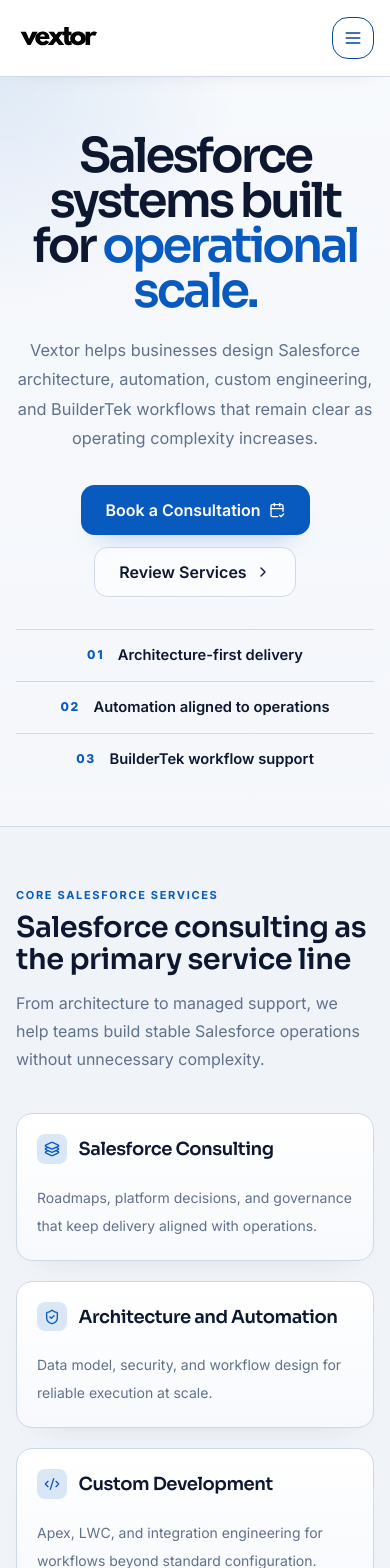
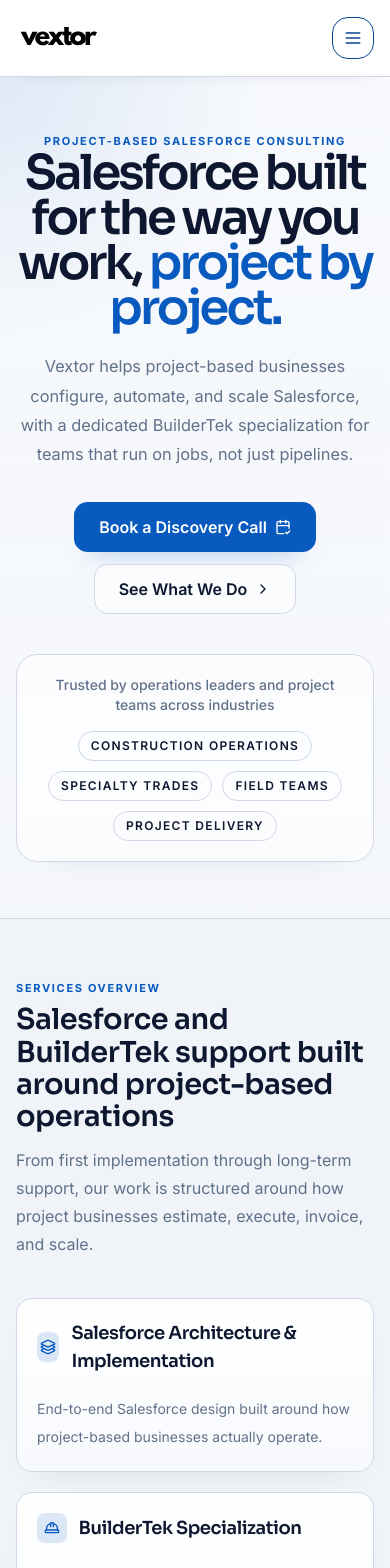
Before and after one commit to jayyymin18/vextor-site, a React (Vite) app: page / in a window 390 px wide. Shown: the top 1568 px of the page. Built offline with nearby package versions, Linux system fonts and the light colour scheme.

Commit message:
Rewrite homepage positioning and messaging

```diff
--- a/src/App.tsx
+++ b/src/App.tsx
@@ -518,47 +518,82 @@
     { path: '/' }
   )
 
-  const heroMetrics = [
-    { step: '01', title: 'Architecture-first delivery' },
-    { step: '02', title: 'Automation aligned to operations' },
-    { step: '03', title: 'BuilderTek workflow support' },
-  ]
+  const trustSignals = ['Construction operations', 'Specialty trades', 'Field teams', 'Project delivery']
 
-  const coreSalesforceCards = [
+  const serviceOverview = [
     {
       icon: Layers3,
-      title: 'Salesforce Consulting',
-      text: 'Roadmaps, platform decisions, and governance that keep delivery aligned with operations.',
+      title: 'Salesforce Architecture & Implementation',
+      text: 'End-to-end Salesforce design built around how project-based businesses actually operate.',
+    },
+    {
+      icon: HardHat,
+      title: 'BuilderTek Specialization',
+      text: 'Dedicated BuilderTek implementation, cleanup, migration, and support for teams running on jobs, not just pipelines.',
+    },
+    {
+      icon: RouteIcon,
+      title: 'Integrations & Automation',
+      text: 'Connect Salesforce to estimating tools, ERP, accounting platforms, and field systems without manual re-entry.',
     },
     {
       icon: ShieldCheck,
-      title: 'Architecture and Automation',
-      text: 'Data model, security, and workflow design for reliable execution at scale.',
+      title: 'Managed Support',
+      text: 'Ongoing Salesforce administration, optimization, and expert support without the overhead of a full-time hire.',
+    },
+  ]
+
+  const valueProps = [
+    {
+      icon: Layers3,
+      title: 'Salesforce that fits your operations',
+      text: 'We architect Salesforce around projects, bids, clients, and billing handoffs instead of forcing your team into a generic CRM pattern.',
     },
     {
-      icon: Code2,
-      title: 'Custom Development',
-      text: 'Apex, LWC, and integration engineering for workflows beyond standard configuration.',
+      icon: HardHat,
+      title: 'BuilderTek, done right',
+      text: 'From new implementations to untangling inherited complexity, Vextor delivers BuilderTek environments your office and field teams will actually use.',
     },
     {
       icon: RouteIcon,
-      title: 'Managed Support',
-      text: 'Retainer support for enhancements, release quality, and operational continuity.',
+      title: 'Support that stays engaged',
+      text: 'We do not disappear after go-live. Our managed support model keeps your Salesforce org healthy as process, teams, and reporting needs evolve.',
     },
   ]
 
-  const whyVextor = [
+  const deliverySteps = [
     {
-      title: 'Operationally grounded',
-      body: 'We design systems around how teams actually run work, approvals, and handoffs.',
+      step: '01',
+      icon: ClipboardList,
+      title: 'Discover',
+      text: 'We start with your projects, your people, and your operational pain points. Discovery is tailored to project-based delivery, not a generic CRM checklist.',
     },
     {
-      title: 'Senior execution',
-      body: 'Architecture and engineering are delivered by experienced practitioners, not handoff chains.',
+      step: '02',
+      icon: Wrench,
+      title: 'Build',
+      text: 'Our Salesforce architects implement the workflows, BuilderTek configuration, custom development, and integrations your team actually needs.',
     },
     {
-      title: 'Long-term accountability',
-      body: 'Our support model keeps delivery momentum and platform quality after go-live.',
+      step: '03',
+      icon: Users,
+      title: 'Grow',
+      text: 'With managed support, training, and optimization, your platform keeps improving as your operations scale and change.',
+    },
+  ]
+
+  const commonEngagements = [
+    {
+      title: 'Lead-to-Invoice Workflow Design',
+      body: 'Map the full cycle from first inquiry through estimating, contract execution, project delivery, and billing handoff.',
+    },
+    {
+      title: 'BuilderTek Cleanup and Migration',
+      body: 'Stand up BuilderTek correctly, migrate from legacy setups, or rework messy configurations without losing operating trust.',
+    },
+    {
+      title: 'Support Retainers for Evolving Teams',
+      body: 'Stay ahead of admin backlog, release changes, reporting needs, and process refinements without scrambling for outside help.',
     },
   ]
 
@@ -568,32 +603,40 @@
         <div className="mx-auto max-w-7xl px-4 py-14 sm:px-6 lg:px-8 lg:py-20">
           <div className="hero-layout">
             <motion.div initial="hidden" animate="show" variants={revealUp} className="hero-clean mx-auto text-center">
+              <p className="eyebrow text-accent">Project-Based Salesforce Consulting</p>
               <h1 className="hero-title">
-                Salesforce systems built for <span className="hero-highlight">operational scale.</span>
+                Salesforce built for the way you work, <span className="hero-highlight">project by project.</span>
               </h1>
               <p className="hero-copy">
-                Vextor helps businesses design Salesforce architecture, automation, custom engineering, and
-                BuilderTek workflows that remain clear as operating complexity increases.
+                Vextor helps project-based businesses configure, automate, and scale Salesforce, with a dedicated
+                BuilderTek specialization for teams that run on jobs, not just pipelines.
               </p>
               <div className="mt-8 flex flex-wrap justify-center gap-3">
                 <Link to="/contact">
                   <Button size="lg" className="btn-solid">
-                    Book a Consultation <CalendarCheck2 className="ml-2 size-4" />
+                    Book a Discovery Call <CalendarCheck2 className="ml-2 size-4" />
                   </Button>
                 </Link>
                 <Link to="/services">
                   <Button size="lg" variant="outline" className="btn-outline-dark">
-                    Review Services <ChevronRight className="ml-2 size-4" />
+                    See What We Do <ChevronRight className="ml-2 size-4" />
                   </Button>
                 </Link>
               </div>
-              <div className="hero-metrics">
-                {heroMetrics.map(({ step, title }) => (
-                  <div key={step} className="hero-metric">
-                    <span className="hero-metric-step">{step}</span>
-                    <span className="hero-metric-title">{title}</span>
-                  </div>
-                ))}
+              <div className="mx-auto mt-10 max-w-5xl rounded-[1.35rem] border border-border/80 bg-white/70 px-5 py-5 shadow-[0_18px_45px_-38px_rgba(15,23,42,0.22)]">
+                <p className="text-sm font-medium text-muted-foreground">
+                  Trusted by operations leaders and project teams across industries
+                </p>
+                <div className="mt-4 flex flex-wrap justify-center gap-2.5">
+                  {trustSignals.map((item) => (
+                    <span
+                      key={item}
+                      className="rounded-full border border-border bg-background/85 px-3 py-1.5 text-xs font-semibold uppercase tracking-[0.11em] text-foreground/80"
+                    >
+                      {item}
+                    </span>
+                  ))}
+                </div>
               </div>
             </motion.div>
           </div>
@@ -603,12 +646,12 @@
       <section className="section-wrap">
         <div className="mx-auto max-w-7xl px-4 sm:px-6 lg:px-8">
           <SectionIntro
-            eyebrow="Core Salesforce Services"
-            title="Salesforce consulting as the primary service line"
-            summary="From architecture to managed support, we help teams build stable Salesforce operations without unnecessary complexity."
+            eyebrow="Services Overview"
+            title="Salesforce and BuilderTek support built around project-based operations"
+            summary="From first implementation through long-term support, our work is structured around how project businesses estimate, execute, invoice, and scale."
           />
           <div className="mt-10 grid gap-5 md:grid-cols-2 lg:grid-cols-4">
-            {coreSalesforceCards.map(({ icon: Icon, title, text }) => (
+            {serviceOverview.map(({ icon: Icon, title, text }) => (
               <Card key={title} className="surface-card">
                 <CardHeader>
                   <CardTitle className="flex items-center gap-3 text-base">
@@ -630,18 +673,23 @@
       <section className="section-wrap border-y border-border bg-card/60">
         <div className="mx-auto max-w-7xl px-4 sm:px-6 lg:px-8">
           <SectionIntro
-            eyebrow="Why Clients Choose Vextor"
-            title="A serious consulting partner for complex operating environments"
-            summary="We focus on delivery quality, platform reliability, and practical collaboration with your internal teams."
+            eyebrow="Why Vextor"
+            title="A consulting model designed for the realities of project-based work"
+            summary="We combine platform architecture, BuilderTek expertise, and long-term support so the system keeps working after launch."
           />
           <div className="mt-10 grid gap-5 md:grid-cols-3">
-            {whyVextor.map((item) => (
-              <Card key={item.title} className="surface-card">
+            {valueProps.map(({ icon: Icon, title, text }) => (
+              <Card key={title} className="surface-card">
                 <CardHeader>
-                  <CardTitle className="text-lg">{item.title}</CardTitle>
+                  <CardTitle className="flex items-center gap-3 text-lg">
+                    <span className="icon-wrap">
+                      <Icon className="size-4" />
+                    </span>
+                    {title}
+                  </CardTitle>
                 </CardHeader>
                 <CardContent>
-                  <p className="text-sm leading-7 text-muted-foreground">{item.body}</p>
+                  <p className="text-sm leading-7 text-muted-foreground">{text}</p>
                 </CardContent>
               </Card>
             ))}
@@ -654,25 +702,25 @@
           <div className="space-y-5">
             <SectionIntro
               eyebrow="BuilderTek Specialization"
-              title="Dedicated BuilderTek support for construction and real-estate workflows"
-              summary="BuilderTek is treated as a focused specialization. Clients engage us for workflow customization, operational improvements, and support in BuilderTek-heavy environments."
+              title="A dedicated BuilderTek practice for teams that run on jobs, not just pipelines"
+              summary="BuilderTek is a serious operational platform. We treat it as a dedicated practice with implementation depth, custom configuration capability, and managed support."
             />
             <ul className="space-y-2 text-sm leading-7 text-muted-foreground">
               <li className="flex items-start gap-2">
-                <CheckCircle2 className="mt-1 size-4 text-accent" /> RFQ, quote, PO, and approval workflow refinement
+                <CheckCircle2 className="mt-1 size-4 text-accent" /> New BuilderTek implementations designed around estimating, project management, and financial workflows
               </li>
               <li className="flex items-start gap-2">
-                <CheckCircle2 className="mt-1 size-4 text-accent" /> Budget and project operations process optimization
+                <CheckCircle2 className="mt-1 size-4 text-accent" /> Cleanup, migration, and reconfiguration for inherited or underperforming BuilderTek environments
               </li>
               <li className="flex items-start gap-2">
-                <CheckCircle2 className="mt-1 size-4 text-accent" /> BuilderTek usability and adoption improvements
+                <CheckCircle2 className="mt-1 size-4 text-accent" /> Custom objects, automation, and extensions for workflows that are not covered out of the box
               </li>
               <li className="flex items-start gap-2">
-                <CheckCircle2 className="mt-1 size-4 text-accent" /> Integration and support for BuilderTek-centric teams
+                <CheckCircle2 className="mt-1 size-4 text-accent" /> Ongoing BuilderTek support, release management, and optimization for project-driven teams
               </li>
             </ul>
             <Link to="/services#buildertek-specialization" className="inline-flex items-center gap-2 text-sm font-medium hover:text-accent">
-              View BuilderTek specialization details <ArrowRight className="size-4" />
+              Explore BuilderTek support <ArrowRight className="size-4" />
             </Link>
           </div>
 
@@ -690,36 +738,11 @@
         <div className="mx-auto max-w-7xl px-4 sm:px-6 lg:px-8">
           <SectionIntro
             eyebrow="How We Work"
-            title="Structured engagement from architecture to support"
-            summary="A delivery cadence designed for clarity, accountability, and sustained platform quality."
+            title="A consulting process built for discovery, delivery, and long-term scale"
+            summary="We work in a way that matches project-based operations: understand the workflow, build the right system, then stay engaged as the business grows."
           />
-          <div className="mt-10 grid gap-5 md:grid-cols-4">
-            {[
-              {
-                step: '01',
-                icon: ClipboardList,
-                title: 'Assess',
-                text: 'Review architecture, process risk, and delivery constraints.',
-              },
-              {
-                step: '02',
-                icon: Compass,
-                title: 'Design',
-                text: 'Define platform and workflow design before build starts.',
-              },
-              {
-                step: '03',
-                icon: Wrench,
-                title: 'Deliver',
-                text: 'Implement in controlled increments with review checkpoints.',
-              },
-              {
-                step: '04',
-                icon: Users,
-                title: 'Support',
-                text: 'Continue through retainer support and advisory continuity.',
-              },
-            ].map(({ step, icon: Icon, title, text }) => (
+          <div className="mt-10 grid gap-5 md:grid-cols-3">
+            {deliverySteps.map(({ step, icon: Icon, title, text }) => (
               <Card key={title} className="surface-card">
                 <CardHeader>
                   <p className="step-chip">Step {step}</p>
@@ -739,25 +762,12 @@
       <section className="section-wrap">
         <div className="mx-auto max-w-7xl px-4 sm:px-6 lg:px-8">
           <SectionIntro
-            eyebrow="Selected Capabilities"
-            title="Common delivery blocks clients engage us for"
-            summary="Representative capability blocks for architecture, development, and operational support conversations."
+            eyebrow="Common Engagements"
+            title="Where Vextor is typically brought in"
+            summary="Representative examples of the operating problems, platform issues, and growth stages where teams usually engage us."
           />
           <div className="mt-10 grid gap-5 md:grid-cols-3">
-            {[
-              {
-                title: 'Salesforce Architecture Alignment',
-                body: 'Platform design, automation boundary cleanup, and release governance for multi-team environments.',
-              },
-              {
-                title: 'Custom Workflow Engineering',
-                body: 'Apex and LWC delivery for high-frequency workflows where user speed and data quality both matter.',
-              },
-              {
-                title: 'BuilderTek Process Optimization',
-                body: 'Procurement and approval process refinement for BuilderTek workflows tied to project execution.',
-              },
-            ].map((item) => (
+            {commonEngagements.map((item) => (
               <Card key={item.title} className="surface-card">
                 <CardHeader>
                   <CardTitle className="text-lg">{item.title}</CardTitle>
@@ -776,21 +786,21 @@
           <Card className="surface-card deep-card p-8 sm:p-10">
             <p className="eyebrow">Consultation</p>
             <h2 className="section-title max-w-2xl text-deep-foreground">
-              Need a clear plan for Salesforce delivery or BuilderTek workflow support?
+              Ready to get Salesforce working for your projects?
             </h2>
             <p className="section-summary max-w-2xl text-deep-muted">
-              Share your current bottlenecks. We will map a practical engagement path based on architecture,
-              delivery scope, and support needs.
+              Whether you are starting from scratch, switching from another CRM, or fixing a Salesforce org that
+              never quite fit, Vextor is built for what project-based teams actually need.
             </p>
             <div className="mt-6 flex flex-wrap gap-3">
               <Link to="/contact">
                 <Button size="lg" className="btn-solid">
-                  Talk to Vextor <ArrowRight className="ml-2 size-4" />
+                  Schedule a Free 30-Minute Consultation <ArrowRight className="ml-2 size-4" />
                 </Button>
               </Link>
               <Link to="/services">
                 <Button size="lg" variant="outline" className="btn-outline-dark">
-                  Review Services
+                  Explore All Services
                 </Button>
               </Link>
             </div>
```
Also changed, not shown: 5 other files (tests, documents, lock files or other folders).
